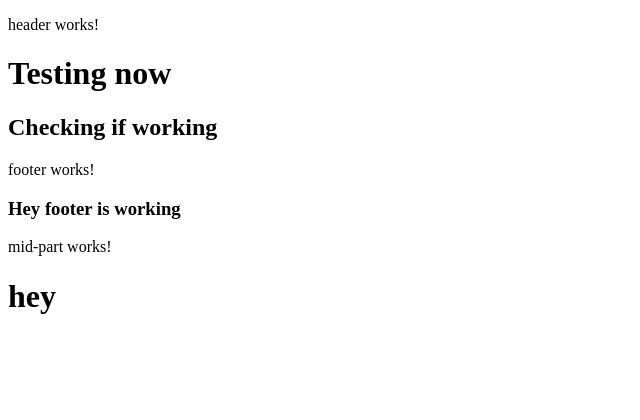
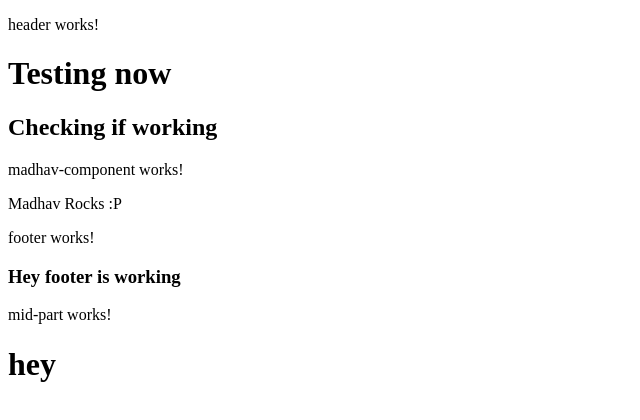
Before and after one commit to pranshul97/WebApp-Testing, an Angular app: page / in a window 1280 px wide. Shown: the top 420 px of the page, without its empty margins (0-640 px from the left). Built offline with nearby package versions, Linux system fonts and the light colour scheme.

Commit message:
Madhav angular commit

```diff
--- a/src/app/app.component.html
+++ b/src/app/app.component.html
@@ -1,3 +1,4 @@
 <app-header></app-header>
+<app-madhav-component></app-madhav-component>
 <app-footer></app-footer>
 <app-mid-part></app-mid-part>
--- a/src/app/app.module.ts
+++ b/src/app/app.module.ts
@@ -6,13 +6,15 @@ import { AppComponent } from './app.component';
 import { HeaderComponent } from './header/header.component';
 import { FooterComponent } from './footer/footer.component';
 import { MidPartComponent } from './mid-part/mid-part.component';
+import { MadhavComponentComponent } from './madhav-component/madhav-component.component';
 
 @NgModule({
   declarations: [
     AppComponent,
     HeaderComponent,
     FooterComponent,
-    MidPartComponent
+    MidPartComponent,
+    MadhavComponentComponent
   ],
   imports: [
     BrowserModule,
--- /dev/null
+++ b/src/app/madhav-component/madhav-component.component.html
@@ -0,0 +1,2 @@
+<p>madhav-component works!</p>
+<p>Madhav Rocks :P</p>
--- /dev/null
+++ b/src/app/madhav-component/madhav-component.component.ts
@@ -0,0 +1,15 @@
+import { Component, OnInit } from '@angular/core';
+
+@Component({
+  selector: 'app-madhav-component',
+  templateUrl: './madhav-component.component.html',
+  styleUrls: ['./madhav-component.component.css']
+})
+export class MadhavComponentComponent implements OnInit {
+
+  constructor() { }
+
+  ngOnInit(): void {
+  }
+
+}
```
Also changed, not shown: src/app/madhav-component/madhav-component.component.css (added), 1 other file (tests, documents, lock files or other folders).
